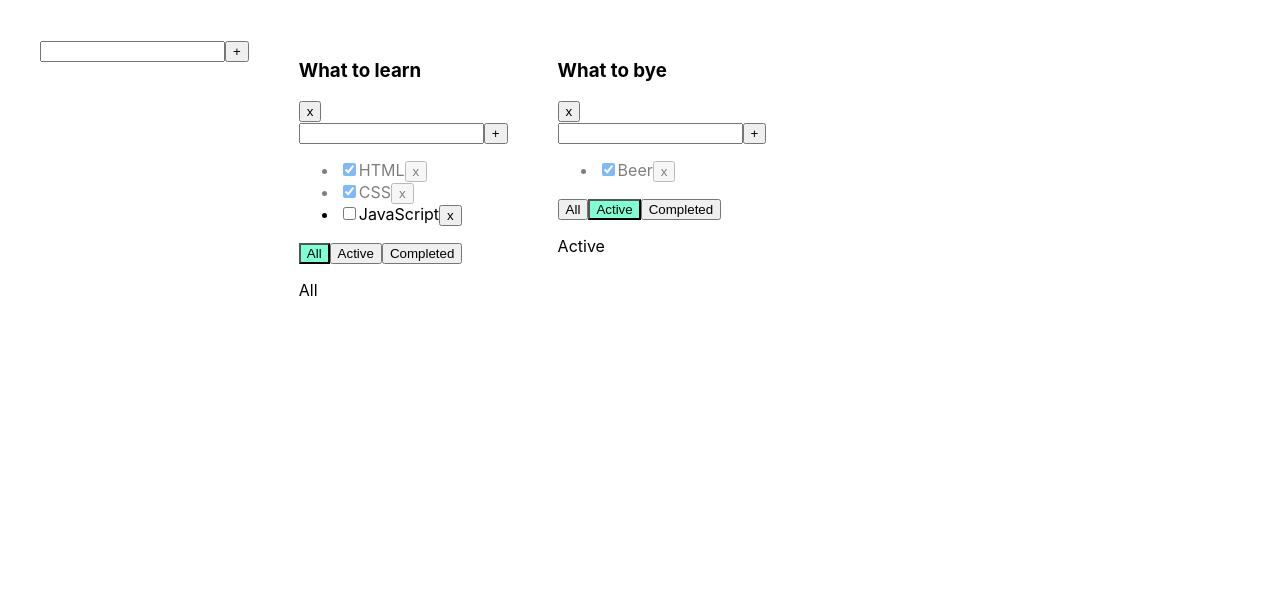
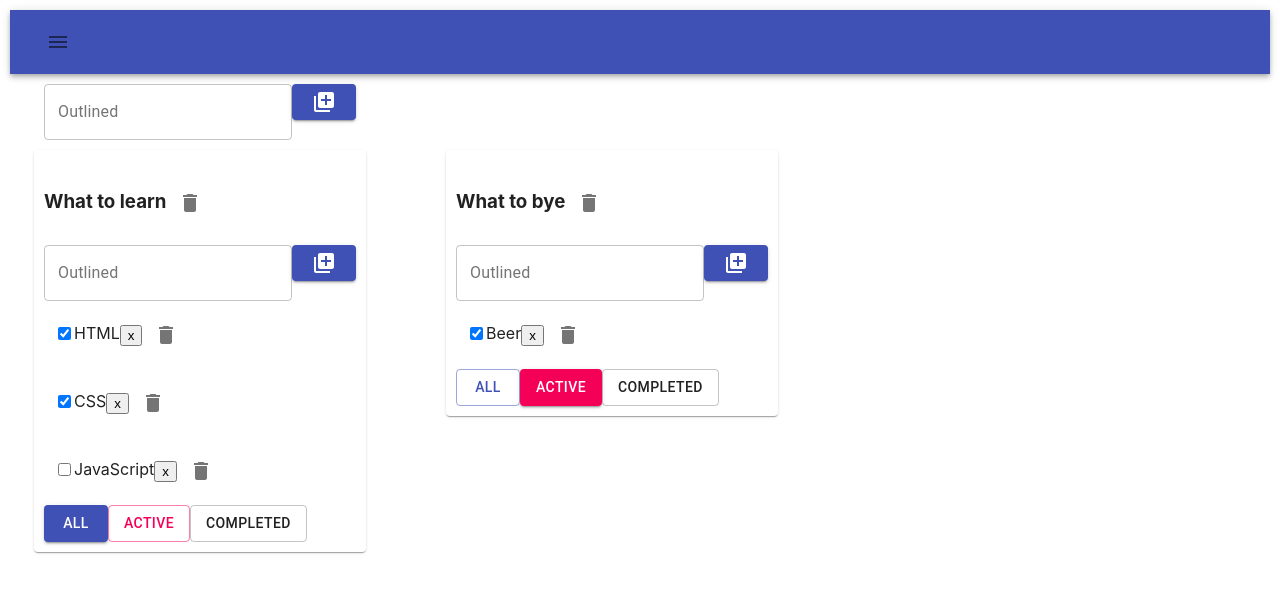
Before and after one commit to Rustam-Ulaevich/Todo_together, a React (Create React App) app: page / in a window 1280 px wide. Shown: the top 592 px of the page. Built offline with nearby package versions, Linux system fonts and the light colour scheme.

Commit message:
Added material-ui!

```diff
--- a/package.json
+++ b/package.json
@@ -3,6 +3,8 @@
   "version": "0.1.0",
   "private": true,
   "dependencies": {
+    "@material-ui/core": "^4.12.4",
+    "@material-ui/icons": "^4.11.3",
     "@testing-library/jest-dom": "^5.14.1",
     "@testing-library/react": "^12.0.0",
     "@testing-library/user-event": "^13.2.1",
--- a/src/AddItemForm.tsx
+++ b/src/AddItemForm.tsx
@@ -1,5 +1,7 @@
 import {ChangeEvent, useState} from "react";
 import {EditableSpan} from "./EditableSpan";
+import {Button, TextField} from "@material-ui/core";
+import {LibraryAdd} from "@material-ui/icons";
 
 type AddItemFormPropsType = {
     addTitle: (title: string) => void
@@ -16,7 +18,7 @@ export const AddItemForm = (props: AddItemFormPropsType) => {
     }
 
     const onClickHandler = () => {
-        if (titleTask.trim() == '')
+        if (titleTask.trim() === '')
         {setError('404')}
         else {
             props.addTitle(titleTask.trim())
@@ -25,13 +27,17 @@ export const AddItemForm = (props: AddItemFormPropsType) => {
     }
 
     return <div>
-        <input value={titleTask}
+               <TextField value={titleTask}
                onChange={ onChangeHandler }
                className={ error ? 'error' : ''}
+               label="Outlined"
+               variant='outlined'
         />
-        <button onClick={ onClickHandler }
+        <Button onClick={ onClickHandler } variant={'contained'} color={'primary'}
                 // disabled={titleTask  ? false : true}
-        >+</button>
+        >
+            <LibraryAdd />
+        </Button>
         <div className={'error-message'}>{error}</div>
 
 
--- a/src/App.css
+++ b/src/App.css
@@ -1,23 +1,23 @@
-.App {
-  padding: 30px;
-  display: flex;
-}
-.App > div {
-  margin-right: 50px;
-}
+/*.App {*/
+/*  padding: 30px;*/
+/*  display: flex;*/
+/*}*/
+/*.App > div {*/
+/*  margin-right: 50px;*/
+/*}*/
 
-.error {
-  border: red 1px solid;
-}
+/*.error {*/
+/*  border: red 1px solid;*/
+/*}*/
 
-.error-message {
-  color: red
-}
+/*.error-message {*/
+/*  color: red*/
+/*}*/
 
-.active-filter {
-  background-color: aquamarine;
-}
+/*.active-filter {*/
+/*  background-color: aquamarine;*/
+/*}*/
 
-.is-done {
-  opacity: 0.5;
-}
+/*.is-done {*/
+/*  opacity: 0.5;*/
+/*}*/
--- a/src/App.tsx
+++ b/src/App.tsx
@@ -3,6 +3,8 @@ import {Todolist} from "./Todolist";
 import {useState} from "react";
 import {v1} from "uuid";
 import {AddItemForm} from "./AddItemForm";
+import {AppBar, Container, Grid, IconButton, Paper, Toolbar} from "@material-ui/core";
+import {Menu} from "@material-ui/icons";
 
 export type FilterValueType = 'All' | 'Active' | 'Completed'
 
@@ -23,47 +25,51 @@ const App = () => {
     let todolist1 = v1()
     let todolist2 = v1()
 
-    let [todolists, setTodolists] = useState<Array<TodolistType>>([
-        {id: todolist1, title: 'What to learn', filter: "All"},
-        {id: todolist2, title: 'What to bye', filter: "Active"},
-    ])
+    let [todolists, setTodolists] = useState<Array<TodolistType>>([{
+        id: todolist1,
+        title: 'What to learn',
+        filter: "All"
+    }, {id: todolist2, title: 'What to bye', filter: "Active"},])
 
     let [tasks, setTasks] = useState({
-        [todolist1]: [
-            {id: v1(), title: 'HTML', isDone: true},
-            {id: v1(), title: 'CSS', isDone: true},
-            {id: v1(), title: 'JavaScript', isDone: false},
-        ],
-        [todolist2]: [
-            {id: v1(), title: 'Beer', isDone: true},
-            {id: v1(), title: 'CSS', isDone: false},
-        ],
+        [todolist1]: [{id: v1(), title: 'HTML', isDone: true}, {id: v1(), title: 'CSS', isDone: true}, {
+            id: v1(),
+            title: 'JavaScript',
+            isDone: false
+        },], [todolist2]: [{id: v1(), title: 'Beer', isDone: true}, {id: v1(), title: 'CSS', isDone: false},],
     })
 
-    function removeTask(id: string, todolistId: string){
-        tasks[todolistId] = tasks[todolistId].filter( t => t.id !== id)
+    function removeTask(id: string, todolistId: string) {
+        tasks[todolistId] = tasks[todolistId].filter(t => t.id !== id)
         setTasks({...tasks})
     }
 
-    function addTask(title: string, todolistId: string){
+    function addTask(title: string, todolistId: string) {
         let newTask = {id: v1(), title: title, isDone: false}
-        tasks[todolistId] = [ newTask, ...tasks[todolistId]]
+        tasks[todolistId] = [newTask, ...tasks[todolistId]]
         setTasks({...tasks})
     }
 
-    function changeFilter(value: FilterValueType, todolistId: string){
-      let todolist = todolists.find( tl => tl.id === todolistId)
-        if(todolist){
+    function changeFilter(value: FilterValueType, todolistId: string) {
+        let todolist = todolists.find(tl => tl.id === todolistId)
+        if (todolist) {
             todolist.filter = value
         }
         setTodolists([...todolists])
     }
 
-    function changeTaskStatus(isDone: boolean, todolistId: string, id: string){
+    function changeTaskStatus(isDone: boolean, todolistId: string, id: string) {
+        let task = tasks[todolistId].find(t => t.id === id)
+        if (task) {
+            task.isDone = !task.isDone
+        }
+        setTasks({...tasks})
+    }
 
-        let task = tasks[todolistId].find( t => t.id === id)
-        if(task){
-            task.isDone = !task.isDone
+    function changeTaskTitle(newValue: string, todolistId: string, id: string) {
+        let task = tasks[todolistId].find(t => t.id === id)
+        if (task) {
+            task.title = newValue
         }
         setTasks({...tasks})
     }
@@ -76,37 +82,47 @@ const App = () => {
     }
 
     function removeTodolist(todolistId: string) {
-        setTodolists(todolists.filter( tl => tl.id !== todolistId))
+        setTodolists(todolists.filter(tl => tl.id !== todolistId))
         tasks[todolistId] = []
         setTasks({...tasks})
     }
 
     function changeTodolistTitle(todolistId: string, newTitle: string) {
         const todolist = todolists.find(tl => tl.id === todolistId)
-        if(todolist){
+        if (todolist) {
             todolist.title = newTitle
             setTodolists([...todolists])
         }
-
     }
 
     return <div className='App'>
-        <div>
+        <AppBar position={'static'}>
+            <Toolbar>
+                <IconButton>
+                    <Menu color={'action'}/>
+                </IconButton>
+
+            </Toolbar>
+        </AppBar>
+        <Container fixed>
+            <Grid container style={{padding: '10px'}}>
                 <AddItemForm addTitle={addTodolist}/>
-        </div>
-
-        {todolists.map( (tl) => {
+            </Grid>
+            <Grid container spacing={10}>
+                {todolists.map((tl) => {
 
                     let tasksForTodolist = tasks[tl.id]
 
-            if(tl.filter === "Active"){
-                tasksForTodolist = tasksForTodolist.filter( t => t.isDone)
+                    if (tl.filter === "Active") {
+                        tasksForTodolist = tasksForTodolist.filter(t => t.isDone)
                     }
-            if(tl.filter === "Completed"){
-                tasksForTodolist = tasksForTodolist.filter( t => !t.isDone)
+                    if (tl.filter === "Completed") {
+                        tasksForTodolist = tasksForTodolist.filter(t => !t.isDone)
                     }
 
-            return <Todolist key={tl.id}
+                    return <Grid item>
+                        <Paper style={{padding: '10px'}}>
+                            <Todolist key={tl.id}
                                       id={tl.id}
                                       title={tl.title}
                                       tasks={tasksForTodolist}
@@ -115,10 +131,17 @@ const App = () => {
                                       filter={tl.filter}
                                       changeFilter={changeFilter}
                                       changeTaskStatus={changeTaskStatus}
+                                      changeTaskTitle={changeTaskTitle}
                                       removeTodolist={removeTodolist}
                                       changeTodolistTitle={changeTodolistTitle}
                             />
+                        </Paper>
+                    </Grid>
+
+
                 })}
+            </Grid>
+        </Container>
 
 
     </div>
--- a/src/EditableSpan.tsx
+++ b/src/EditableSpan.tsx
@@ -1,4 +1,5 @@
 import {ChangeEvent, useState} from "react";
+import {TextField} from "@material-ui/core";
 
 type EditableSpanPropsType = {
     title: string
@@ -7,31 +8,30 @@ type EditableSpanPropsType = {
 
 export const EditableSpan = (props: EditableSpanPropsType) => {
 
-    let [editMode, setEditeMode] = useState<boolean>(true)
+    let [editMode, setEditeMode] = useState<boolean>(false)
     let [title, setTitle] = useState<string>('')
 
-
     function editModeClick(){
-        setEditeMode(false)
+        setEditeMode(true)
         setTitle(props.title)
     }
 
     function editModeView(){
-        setEditeMode(true)
+        setEditeMode(false)
         props.onChange(title)
     }
 
     const onChangeTitleHandler = (e: ChangeEvent<HTMLInputElement>) => {
         setTitle(e.currentTarget.value)
-
     }
 
-    return editMode ?
-            <span onDoubleClick={editModeClick}>{props.title}</span> :
-            <input value={title}
-                   onChange={ onChangeTitleHandler }
-                   onBlur={editModeView}
-                   autoFocus
-            />
+    return editMode
+        ? <TextField value={title}
+                 onChange={ onChangeTitleHandler }
+                 onBlur={editModeView}
+                 autoFocus/>
+        : <span onDoubleClick={editModeClick}>{props.title}</span>
+
+
 
 }
--- a/src/Todolist.tsx
+++ b/src/Todolist.tsx
@@ -2,6 +2,8 @@ import {FilterValueType, TaskType} from "./App";
 import {ChangeEvent} from "react";
 import {AddItemForm} from "./AddItemForm";
 import {EditableSpan} from "./EditableSpan";
+import {Button, IconButton} from "@material-ui/core";
+import {Delete} from "@material-ui/icons";
 
 type PropsType = {
     id: string
@@ -11,7 +13,8 @@ type PropsType = {
     addTask: (title: string, todolistId: string) => void
     filter: FilterValueType
     changeFilter: (value: FilterValueType, todolistId: string) => void
-    changeTaskStatus: (value: boolean, todolistId: string, id: string) => void
+    changeTaskStatus: (isDone: boolean, todolistId: string, id: string) => void
+    changeTaskTitle: (newValue: string, todolistId: string, id: string) => void
     removeTodolist: (todolistId: string) => void
     changeTodolistTitle: (id: string, newTitle: string) => void
 }
@@ -22,49 +25,58 @@ export function Todolist(props: PropsType) {
         props.addTask(title, props.id)
     }
 
-    function changeTodolistTitle(newTitle: string) {
-        props.changeTodolistTitle(props.id, newTitle)
-    }
-
-
-
     return <div>
         <div>
-            <h3>{props.title}</h3>
-            <button onClick={() => props.removeTodolist(props.id)}>x</button>
+            <h3>{props.title}
+                <IconButton onClick={() => props.removeTodolist(props.id)}>
+                    <Delete/>
+                </IconButton>
+            </h3>
+            {/*<EditableSpan title={props.title} onChange={props.changeTodolistTitle}/>   ЭТО ИСПРАВИТЬ!!!  */}
         </div>
 
         <div>
             <AddItemForm addTitle={addTitle} />
         </div>
-        <ul>
+        <div>
             {props.tasks.map( t => {
+                const onClickHandler = () => {
+                    props.removeTask(t.id, props.id)
+                }
 
-                const onChangeStatusTaskHandler = (e: ChangeEvent<HTMLInputElement>) => {
+                const onChangeStatusTaskHandler = (e:ChangeEvent<HTMLInputElement>) => {
                     props.changeTaskStatus(e.currentTarget.checked, props.id, t.id)
                 }
 
-                return <li className={t.isDone ? 'is-done' : ''}>
+                const onChangeTitleHandler = (newValue: string) => {
+                    props.changeTaskTitle(newValue, props.id, t.id)
+                }
+
+                return <div className={t.isDone ? 'is-done' : ''}
+                            style={{padding: '10px'}}
+                >
                     <input type="checkbox"
                            checked={t.isDone}
                            onChange={ onChangeStatusTaskHandler }/>
-                    <EditableSpan title={t.title} onChange={changeTodolistTitle}/>
-                    <button onClick={ () => (props.removeTask(t.id, props.id))}>x</button>
-                </li>
+                    <EditableSpan title={t.title} onChange={onChangeTitleHandler}/>
+                    <button onClick={ onClickHandler }>x</button>
+                    <IconButton onClick={() => props.removeTodolist(props.id)}>
+                        <Delete/>
+                    </IconButton>
+                </div>
             })}
 
-        </ul>
+        </div>
         <div>
-            <button className={ props.filter === "All" ? 'active-filter' : ''}
-                    onClick={ () => (props.changeFilter("All", props.id))}>All</button>
-            <button className={ props.filter === "Active" ? 'active-filter' : ''}
-                    onClick={ () => (props.changeFilter("Active", props.id))}>Active</button>
-            <button className={ props.filter === "Completed" ? 'active-filter' : ''}
-                    onClick={ () => (props.changeFilter("Completed", props.id))}>Completed</button>
-            <p>{props.filter}</p>
+            <Button variant={ props.filter === "All" ? 'contained' : 'outlined'}
+                    color={'primary'}
+                    onClick={ () => (props.changeFilter("All", props.id))}>All</Button>
+            <Button variant={ props.filter === "Active" ? 'contained' : 'outlined'}
+                    color={'secondary'}
+                    onClick={ () => (props.changeFilter("Active", props.id))}>Active</Button>
+            <Button variant={ props.filter === "Completed" ? 'contained' : 'outlined'}
+                    color={'default'}
+                    onClick={ () => (props.changeFilter("Completed", props.id))}>Completed</Button>
         </div>
-
-
-
     </div>;
 }
```
Also changed, not shown: 1 other file (tests, documents, lock files or other folders). Lines whose indentation alone changed are shown as unchanged.
